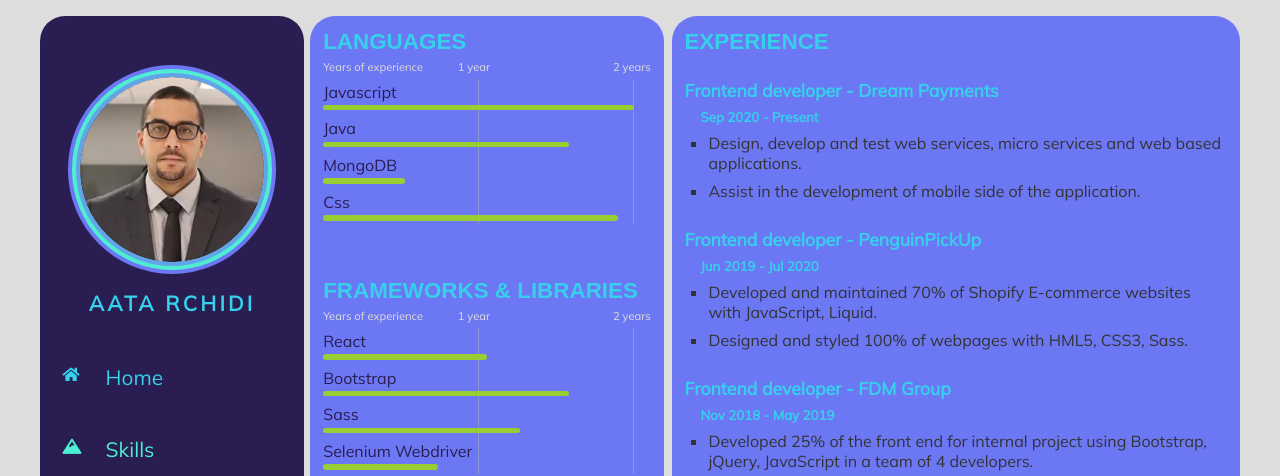
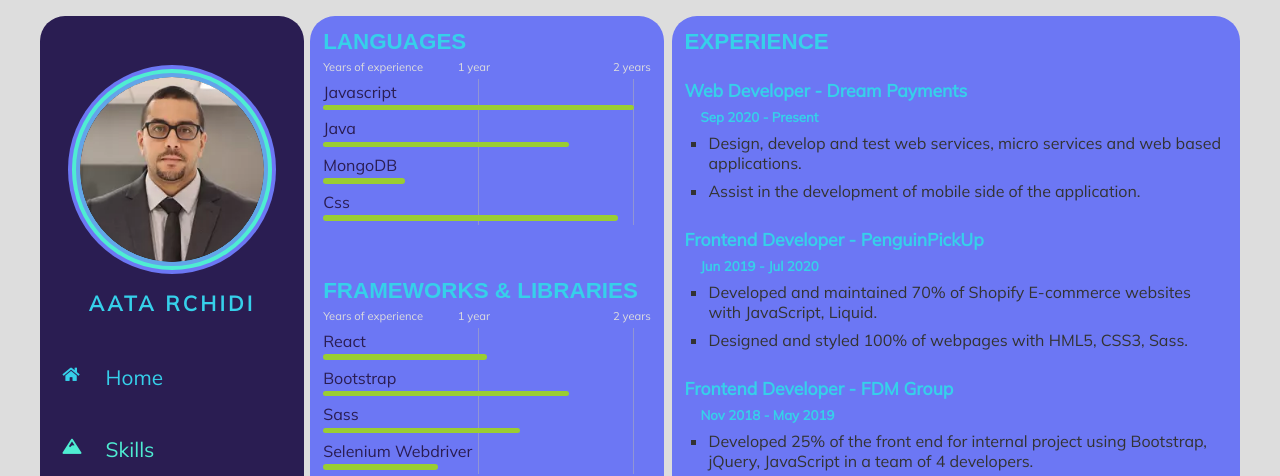
Before and after one commit to Atalaa/portfolio, a React (Create React App) app: page /#/skills in a window 1280 px wide. Shown: the top 476 px of the page. Built offline with nearby package versions, Linux system fonts and the light colour scheme; a web font is replaced by a local one.

Commit message:
modified job title

```diff
--- a/src/components/skills/Experience.js
+++ b/src/components/skills/Experience.js
@@ -6,7 +6,7 @@
       <h3>Experience</h3>
 
       <div className="exp-1">
-        <h4>Frontend developer - Dream Payments</h4>
+        <h4>Web Developer - Dream Payments</h4>
         <h5>Sep 2020 - Present</h5>
         <div className="experienceContent">
           <ul>
@@ -17,7 +17,7 @@
       </div>
 
       <div className="exp-2">
-        <h4>Frontend developer - PenguinPickUp</h4>
+        <h4>Frontend Developer - PenguinPickUp</h4>
         <h5>Jun 2019 - Jul 2020</h5>
         <div className="experienceContent">
           <ul>
@@ -28,7 +28,7 @@
       </div>
 
       <div className="exp-3">
-        <h4>Frontend developer - FDM Group</h4>
+        <h4>Frontend Developer - FDM Group</h4>
         <h5>Nov 2018 - May 2019</h5>
         <div className="experienceContent">
           <ul>
```
